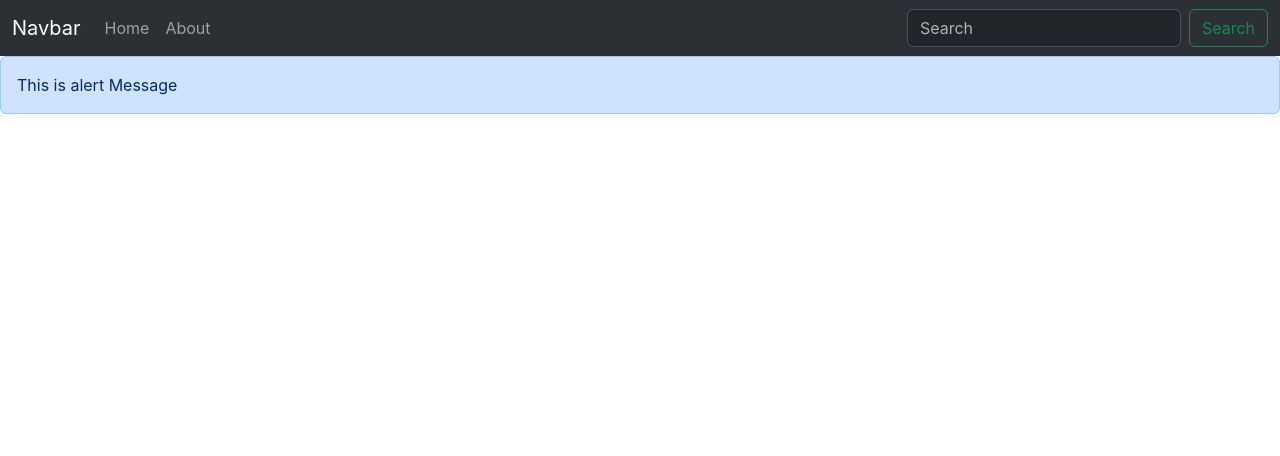
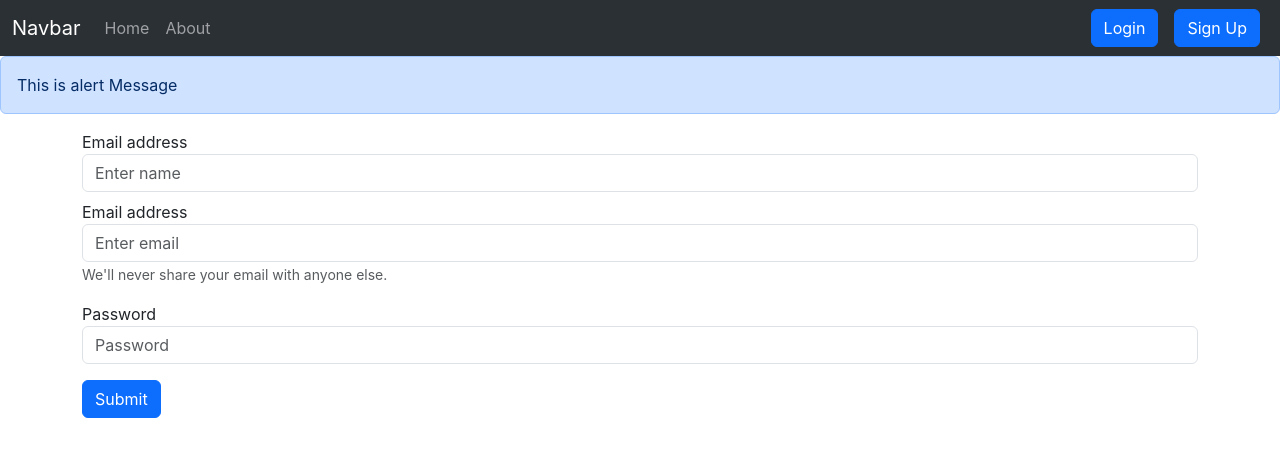
Before and after one commit to deepak-dmp/iNotebook_front-end, a React (Create React App) app: page /signup in a window 1280 px wide. Shown: the top 456 px of the page. Built offline with nearby package versions, Linux system fonts and the light colour scheme.

Commit message:
video #69,70:- added login and signup component with funcationality to create and authenticate user from fronthand

```diff
--- a/src/App.js
+++ b/src/App.js
@@ -9,6 +9,8 @@
 import About from './Components/About';
 import NoteState from './context/notes/NoteState';
 import Alert from './Components/Alert';
+import Login from './Components/Login';
+import SignUp from './Components/SignUp';
 function App() {
   return (
     <>
@@ -20,6 +22,8 @@
 
         <Route exact path="/" element={<Home/>}/>
           <Route exact path="/about" element={<About/>}/>
+          <Route exact path="/login" element={<Login/>}/>
+          <Route exact path="/signup" element={<SignUp/>}/>
 
         </Routes>
         </Router>
--- /dev/null
+++ b/src/Components/Login.js
@@ -0,0 +1,52 @@
+import React, { useState } from 'react'
+import { useNavigate } from 'react-router-dom';
+
+function Login() {
+
+  const [credentials, setcred] = useState({ email: "", password: "" })
+  let history = useNavigate();
+  const handleSubmit = async (e) => {
+    e.preventDefault()
+    const response = await fetch("http://localhost:5000/api/auth/login", {
+      method: "POST",
+      headers: {
+        "Content-Type": "application/json",
+      },
+      body: JSON.stringify({ "email": credentials.email, "password": credentials.password }),
+
+    });
+    const json = await response.json()
+    console.log(json);
+    if(json.success)
+      {localStorage.setItem('token',JSON.authtoken);
+      history("/");
+
+    }
+    else{
+      alert("Invalid credentials");
+    }
+
+
+  }
+  const onChange = (e) => {
+    setcred({ ...credentials, [e.target.name]: e.target.value })
+  }
+  return (
+    <div className='container'>
+      <form onSubmit={handleSubmit}>
+        <div className="form-group">
+          <label htmlFor="exampleInputEmail1">Email address</label>
+          <input type="email" className="form-control" id="email" name='email' aria-describedby="emailHelp" onChange={onChange} value={credentials.email} placeholder="Enter email" />
+          <small id="emailHelp" className="form-text text-muted">We'll never share your email with anyone else.</small>
+        </div>
+        <div className="form-group my-3">
+          <label htmlFor="exampleInputPassword1">Password</label>
+          <input type="password" className="form-control" id="password" name='password' onChange={onChange} value={credentials.password} placeholder="Password" />
+        </div>
+        <button type="submit" className="btn btn-primary">Submit</button>
+      </form>
+    </div>
+  )
+}
+
+export default Login
--- a/src/Components/Navebar.js
+++ b/src/Components/Navebar.js
@@ -23,8 +23,8 @@
         </li>
       </ul>
       <form className="d-flex" role="search">
-        <input className="form-control me-2" type="search" placeholder="Search" aria-label="Search"/>
-        <button className="btn btn-outline-success" type="submit">Search</button>
+        <Link className="btn btn-primary mx-2" to="/login" role="button">Login</Link>
+        <Link className="btn btn-primary mx-2" to="/signup#" role="button">Sign Up</Link>
       </form>
     </div>
   </div>
--- /dev/null
+++ b/src/Components/SignUp.js
@@ -0,0 +1,59 @@
+import React,{useState} from 'react'
+import { useNavigate } from 'react-router-dom'
+
+function SignUp() {
+
+
+  const [credentials,setcred]=useState({name:"",email:"",password:""})
+  const navigate=useNavigate()
+
+  const handleSubmit=async (e) =>{
+    e.preventDefault()
+     const {name,email,password}=await credentials
+    const response = await fetch("http://localhost:5000/api/auth/createuser", {
+  method: "POST",
+  headers: {
+    "Content-Type": "application/json",
+  },
+  body: JSON.stringify({ name: name,email:email, password: password }),
+
+});
+
+const json=await response.json()
+console.log(json);
+if(json.success){
+  localStorage.setItem('token',JSON.authtoken);
+  navigate("/")
+}
+else{
+  alert(json.error)
+}
+
+  }
+
+  const onChange=(e)=>{
+    setcred({...credentials,[e.target.name] : e.target.value})
+  }
+  return (
+    <div className='container'>
+      <form onSubmit={handleSubmit}>
+        <div className="form-group my-2">
+          <label htmlFor="exampleInputEmail1">Email address</label>
+          <input type="text" className="form-control" id="name" name='name' onChange={onChange} value={credentials.name} placeholder="Enter name" />
+        </div>
+        <div className="form-group">
+          <label htmlFor="exampleInputEmail1">Email address</label>
+          <input type="email" className="form-control" id="email" name='email' aria-describedby="emailHelp" onChange={onChange} value={credentials.email} placeholder="Enter email" />
+          <small id="emailHelp" className="form-text text-muted">We'll never share your email with anyone else.</small>
+        </div>
+        <div className="form-group my-3">
+          <label htmlFor="exampleInputPassword1">Password</label>
+          <input type="password" className="form-control" id="password" name='password' onChange={onChange} value={credentials.password} placeholder="Password" />
+        </div>
+        <button type="submit" className="btn btn-primary">Submit</button>
+      </form>
+    </div>
+  )
+}
+
+export default SignUp
```
